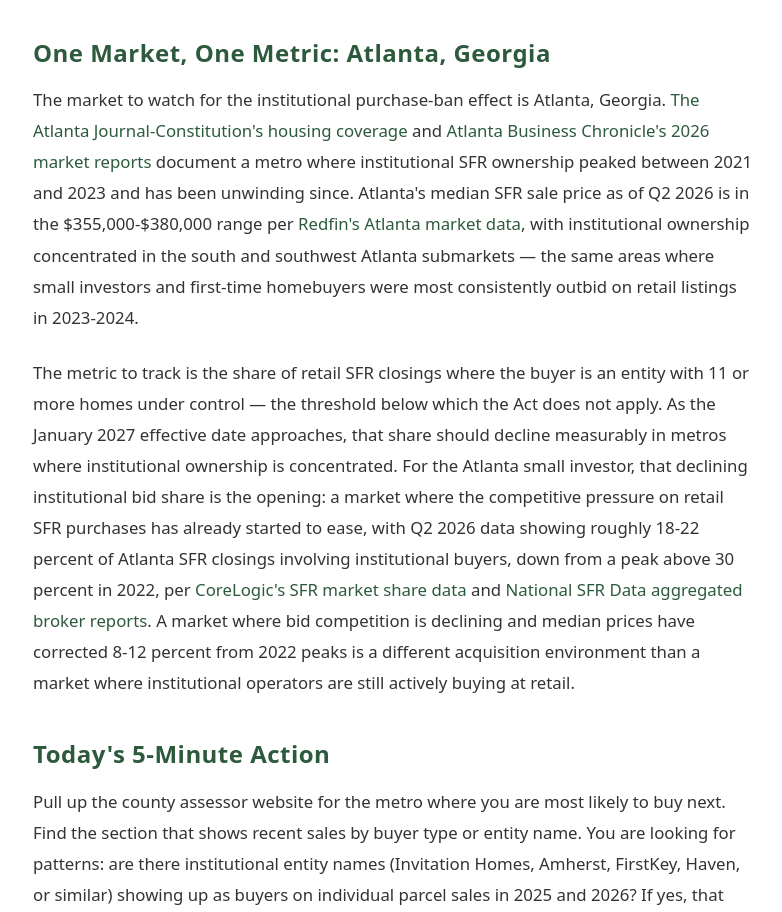
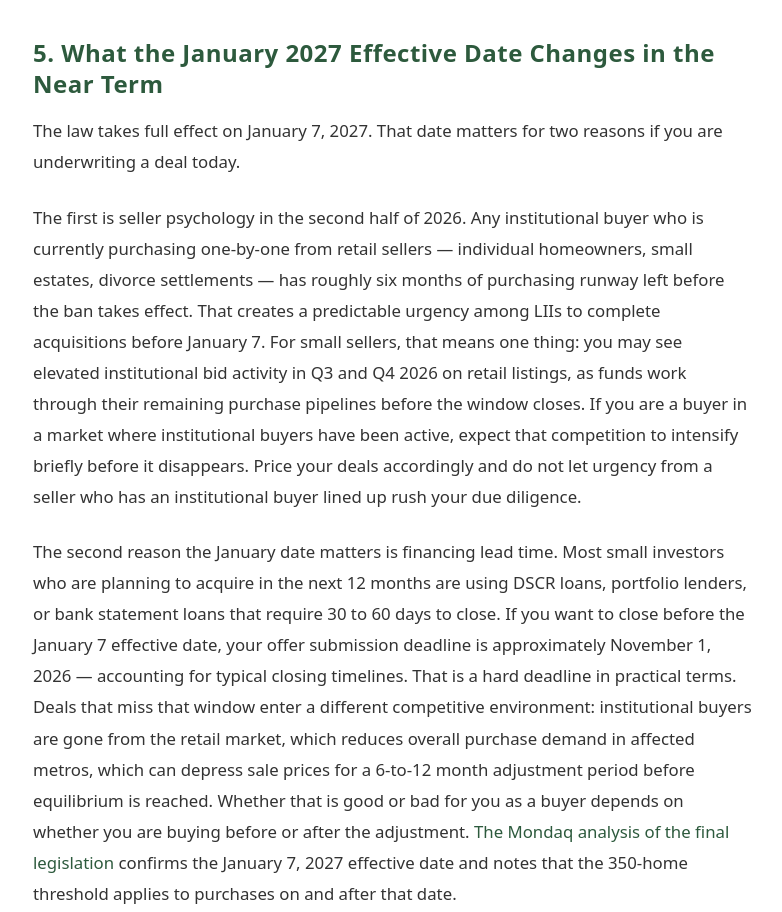
Before and after one commit to michaelbacotti/succession-rebuild, a website: page newsletters/2026-07-18-road-to-housing-act-independent-investor-playbook-2026/index.html in a window 1280 px wide. Shown: the part 3988-4900 px from the top of the page, without its empty margins (81-863 px from the left). Drawn offline with Linux system fonts and the light colour scheme.

Commit message:
Expand Succession Daily Brief road-to-housing-act-independent-investor-playbook-2026 to hit Saturday floor (2026-07-18)

```diff
--- a/newsletters/2026-07-18-road-to-housing-act-independent-investor-playbook-2026/index.html
+++ b/newsletters/2026-07-18-road-to-housing-act-independent-investor-playbook-2026/index.html
@@ -76,6 +76,10 @@
 <h2>4. What This Does Not Change</h2>
 <p>The law does not restrict small investors from buying or selling. It does not change how DSCR loans are underwritten. It does not change rent regulation, eviction law, insurance pricing, or property tax assessment methodology. Those are the variables that actually determine whether a small SFR deal pencils, and the Act touches none of them.</p>
 <p>The law also does not create new demand for rental housing. If a market has oversupply, rents will still fall. If a market has population loss and high vacancy, the institutional exit from retail buying does not fix that. The Act changes the competitive structure of acquisitions in markets where institutional buyers were a material source of bid competition. In markets where they were not — rural markets, secondary metros with median home prices below $200,000 — the practical effect on your deal pipeline is close to zero.</p>
+<h2>5. What the January 2027 Effective Date Changes in the Near Term</h2>
+<p>The law takes full effect on January 7, 2027. That date matters for two reasons if you are underwriting a deal today.</p>
+<p>The first is seller psychology in the second half of 2026. Any institutional buyer who is currently purchasing one-by-one from retail sellers — individual homeowners, small estates, divorce settlements — has roughly six months of purchasing runway left before the ban takes effect. That creates a predictable urgency among LIIs to complete acquisitions before January 7. For small sellers, that means one thing: you may see elevated institutional bid activity in Q3 and Q4 2026 on retail listings, as funds work through their remaining purchase pipelines before the window closes. If you are a buyer in a market where institutional buyers have been active, expect that competition to intensify briefly before it disappears. Price your deals accordingly and do not let urgency from a seller who has an institutional buyer lined up rush your due diligence.</p>
+<p>The second reason the January date matters is financing lead time. Most small investors who are planning to acquire in the next 12 months are using DSCR loans, portfolio lenders, or bank statement loans that require 30 to 60 days to close. If you want to close before the January 7 effective date, your offer submission deadline is approximately November 1, 2026 — accounting for typical closing timelines. That is a hard deadline in practical terms. Deals that miss that window enter a different competitive environment: institutional buyers are gone from the retail market, which reduces overall purchase demand in affected metros, which can depress sale prices for a 6-to-12 month adjustment period before equilibrium is reached. Whether that is good or bad for you as a buyer depends on whether you are buying before or after the adjustment. <a href="https://www.mondaq.com/unitedstates/real-estate/1816544/21st-century-road-to-housing-act-insights-on-the-impact-to-institutional-investment-in-the-single-family-residential-rental-market/" rel="noopener" target="_blank">The Mondaq analysis of the final legislation</a> confirms the January 7, 2027 effective date and notes that the 350-home threshold applies to purchases on and after that date.</p>
 <h2>One Market, One Metric: Atlanta, Georgia</h2>
 <p>The market to watch for the institutional purchase-ban effect is Atlanta, Georgia. <a href="https://www.ajc.com/news/atlanta-news/" rel="noopener" target="_blank">The Atlanta Journal-Constitution's housing coverage</a> and <a href="https://www.bizjournals.com/atlanta/" rel="noopener" target="_blank">Atlanta Business Chronicle's 2026 market reports</a> document a metro where institutional SFR ownership peaked between 2021 and 2023 and has been unwinding since. Atlanta's median SFR sale price as of Q2 2026 is in the $355,000-$380,000 range per <a href="https://www.redfin.com/metro/303/Atlanta-Georgia" rel="noopener" target="_blank">Redfin's Atlanta market data</a>, with institutional ownership concentrated in the south and southwest Atlanta submarkets — the same areas where small investors and first-time homebuyers were most consistently outbid on retail listings in 2023-2024.</p>
 <p>The metric to track is the share of retail SFR closings where the buyer is an entity with 11 or more homes under control — the threshold below which the Act does not apply. As the January 2027 effective date approaches, that share should decline measurably in metros where institutional ownership is concentrated. For the Atlanta small investor, that declining institutional bid share is the opening: a market where the competitive pressure on retail SFR purchases has already started to ease, with Q2 2026 data showing roughly 18-22 percent of Atlanta SFR closings involving institutional buyers, down from a peak above 30 percent in 2022, per <a href="https://www.corelogic.com/research/single-family-rental-market-share/" rel="noopener" target="_blank">CoreLogic's SFR market share data</a> and <a href="https://www.nsfrdata.com/" rel="noopener" target="_blank">National SFR Data aggregated broker reports</a>. A market where bid competition is declining and median prices have corrected 8-12 percent from 2022 peaks is a different acquisition environment than a market where institutional operators are still actively buying at retail.</p>
```
Also changed, not shown: content/newsletters/2026-07-18-road-to-housing-act-independent-investor-playbook-2026.md (+8 -0 lines).
